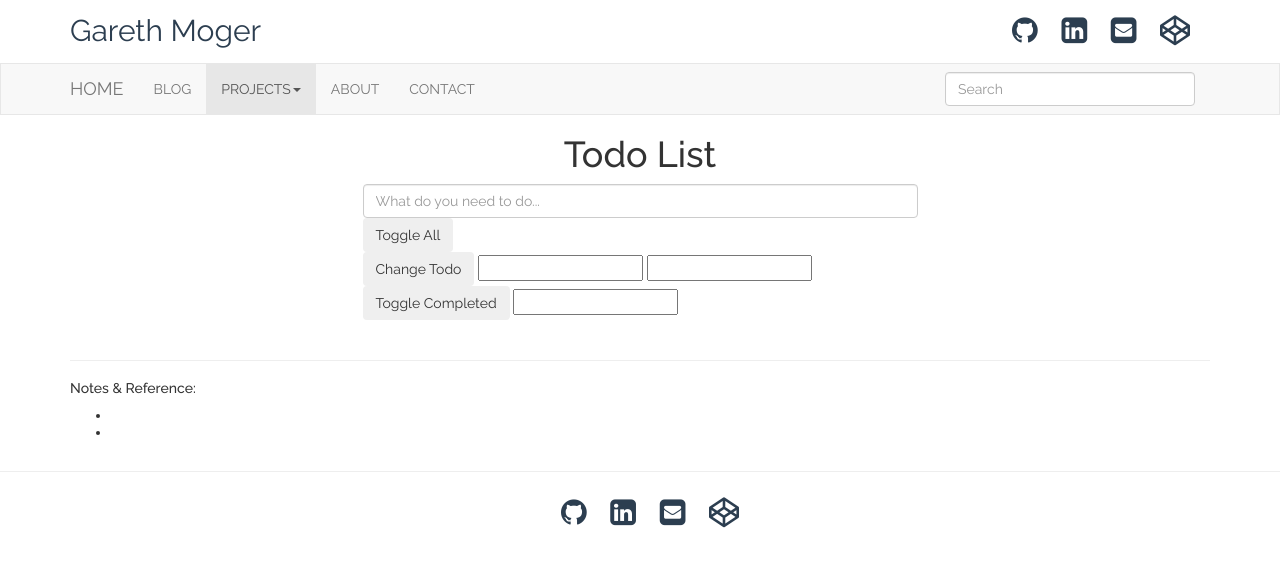
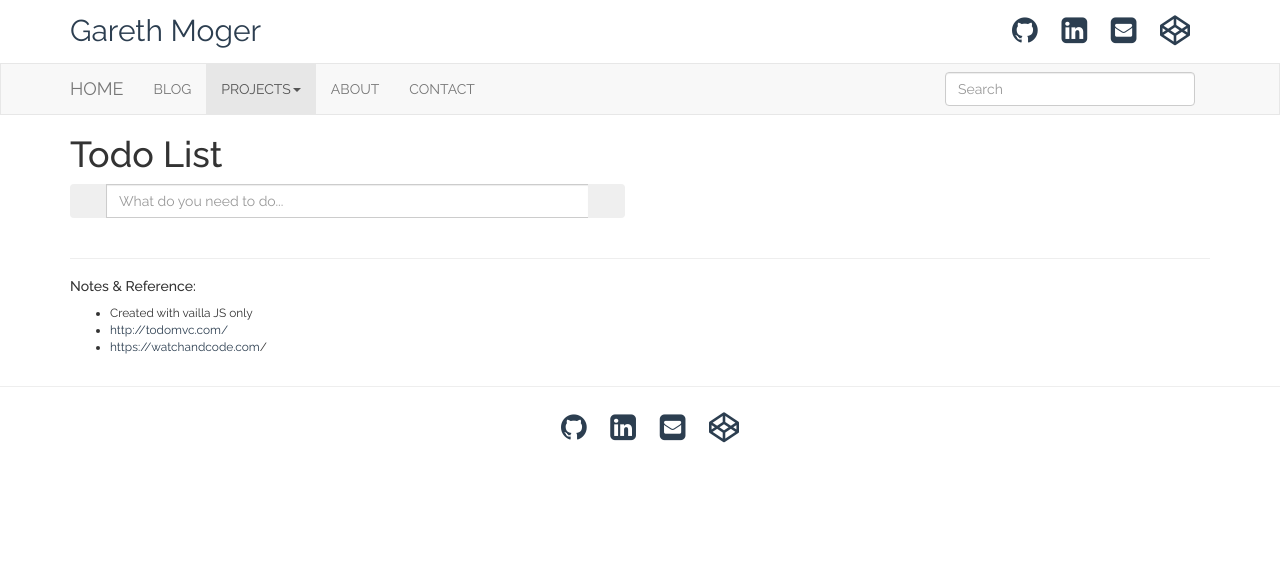
Before and after one commit to gmojo/django-portfolio, a Django app: page /projects/todo/ in a window 1280 px wide. Shown: the top 567 px of the page. Run offline with Django 3.2, Linux system fonts and the light colour scheme; some libraries are stand-ins or nearby versions; some web fonts are replaced.

Commit message:
todo app version 1 complete

```diff
--- a/portfolio/projects/templates/projects/todo.html
+++ b/portfolio/projects/templates/projects/todo.html
@@ -5,8 +5,8 @@
 
 <style>
     .checked {
-      background: #888;
-      color: #fff;
+      background: lightgrey;
+      color: red;
       text-decoration: line-through;
     }
     ul li {
@@ -22,25 +22,21 @@
     <div class="container">
 
         <div class="row">
-            <div class="col-md-6 col-md-offset-3">
-                <h1 class="text-center">Todo List</h1>
-                <div>
+            <div class="col-md-6">
+                <h1>Todo List</h1>
+
+                <div class="input-group">
+                    <span class="input-group-btn">
+                        <button class="btn" onclick="handlers.toggleAll()">
+                            <span class="glyphicon glyphicon-ok" aria-hidden="true"></span>
+                        </button>
+                    </span>
                     <input class="form-control input-md" id="addTodoTextInput" type="text" placeholder="What do you need to do...">
-                </div>
-
-                <div>
-                    <button class="btn" onclick="handlers.toggleAll()">Toggle All</button>
-                </div>
-
-                <div>
-                    <button class="btn" onclick="handlers.changeTodo()">Change Todo</button>
-                    <input id="changeTodoPositionInput" type="number">
-                    <input id="changeTodoTextInput" type="text">
-                </div>
-
-                <div>
-                    <button class="btn" onclick="handlers.toggleCompleted()">Toggle Completed</button>
-                    <input id="toggleCompletedPositionInput" type="number">
+                    <span class="input-group-btn">
+                        <button class="btn" onclick="handlers.deleteAll()">
+                            <span class="glyphicon glyphicon-trash" aria-hidden="true"></span>
+                        </button>
+                    </span>
                 </div>
 
                 <ul id="todos" class="list-group">
@@ -53,15 +49,14 @@
         <small>
             <h5>Notes & Reference: </h5>
             <ul>
-                <li></li>
-                <li></li>
+                <li>Created with vailla JS only</li>
+                <li><a href="http://todomvc.com/">http://todomvc.com/</a></li>
+                <li><a href="https://watchandcode.com">https://watchandcode.com</a>/</li>
             </ul>
         </small>
 
     </div>
 
-{% block javascript %}
 <script src="{% static 'JS/todoapp.js' %}"></script>
-{% endblock %}
 
 {% endblock %}
--- a/portfolio/static/JS/todoapp.js
+++ b/portfolio/static/JS/todoapp.js
@@ -1,7 +1,3 @@
-/**
- * Created by GarethMoger.com on 10/07/2017.
- */
-
 var ENTER_KEY = 13;
 var ESCAPE_KEY = 27;
 
@@ -18,127 +14,141 @@ var todoList = {
     },
     deleteTodo: function(position) {
         this.todos.splice(position, 1);
-  },
-  toggleCompleted: function(position) {
-    var todo = this.todos[position];
-    todo.completed = !todo.completed;
-  },
-  toggleAll: function() {
-    var totalTodos = this.todos.length;
-    var completedTodos = 0;
-
-    // Get number of completed todos.
-    this.todos.forEach(function(todo){
-      if (todo.completed === true) {
-        completedTodos++;
-      }
-    });
-
-    // If everything’s true, make everything false, else make everything true
-    this.todos.forEach(function(todo){
-      if (completedTodos === totalTodos){
-        todo.completed = false;
-      } else {
-        todo.completed = true;
-      }
-    });
     }
 };
 
 var handlers = {
     addTodo: function(input) {
         todoList.addTodo(input.value);
-        input.value = '';
+        input.value = "";
         view.displayTodos();
     },
     changeTodo: function() {
-        var changeTodoPositionInput = document.getElementById('changeTodoPositionInput');
-        var changeTodoTextInput = document.getElementById('changeTodoTextInput');
-        todoList.changeTodo(changeTodoPositionInput.valueAsNumber, changeTodoTextInput.value);
-        changeTodoPositionInput.value = '';
-        changeTodoTextInput.value = '';
+        var changeTodoPositionInput = document.getElementById(
+            "changeTodoPositionInput"
+        );
+        var changeTodoTextInput = document.getElementById("changeTodoTextInput");
+        todoList.changeTodo(
+            changeTodoPositionInput.valueAsNumber,
+            changeTodoTextInput.value
+        );
+        changeTodoPositionInput.value = "";
+        changeTodoTextInput.value = "";
         view.displayTodos();
     },
     deleteTodo: function(position) {
         todoList.deleteTodo(position);
         view.displayTodos();
     },
-    toggleCompleted: function() {
-        var toggleCompletedPositionInput = document.getElementById('toggleCompletedPositionInput');
-        todoList.toggleCompleted(toggleCompletedPositionInput.valueAsNumber);
-        toggleCompletedPositionInput.value = '';
-        view.displayTodos();
-    },
     toggleAll: function() {
-        todoList.toggleAll();
-        view.displayTodos();
+        var lis = document.getElementById("todos").getElementsByTagName("li");
+        var lisCount = lis.length;
+        var checkedCount = 0;
+
+        //count total with checked class and if same as total lis then remove checked class
+        for (var i = 0; i < lisCount; i++) {
+            if (lis[i].classList.contains("checked")) {
+                checkedCount += 1;
+            }
+        };
+
+        if (lisCount === checkedCount) {
+            for (var i = 0; i < lisCount; i++) {
+                lis[i].classList.remove("checked");
+                todoList.todos[lis[i].id].completed = false;
+            };
+        } else {
+            for (var i = 0; i < lisCount; i++) {
+                lis[i].classList.add("checked");
+                todoList.todos[lis[i].id].completed = true;
+            };
+        }
     },
     markCompleted: function(element) {
-        if(element.classList.contains('checked')){
-            element.classList.remove('checked');
+        var todo = todoList.todos[element.id];
+
+        if (element.classList.contains("checked")) {
+            todo.completed = !todo.completed;
+            element.classList.remove("checked");
         } else {
-            element.classList.add('checked');
+            todo.completed = !todo.completed;
+            element.classList.add("checked");
         }
+    },
+    deleteAll: function() {
+        todoList.todos.length = 0;
+        view.displayTodos();
     }
 };
 
 var view = {
     displayTodos: function() {
-        var todosUl = document.getElementById('todos');
-        todosUl.innerHTML = '';
-
+        var todosUl = document.getElementById("todos");
+        todosUl.innerHTML = "";
 
         todoList.todos.forEach(function(todo, position) {
-            var todoLi = document.createElement('li');
-            var todoTextWithCompletion = '';
+            var todoLi = document.createElement("li");
+            var todoTextWithCompletion = "";
 
-            if (todo.completed === true) {
-                todoTextWithCompletion = '(x) ' + todo.todoText;
-            } else {
-                todoTextWithCompletion = '( ) ' + todo.todoText;
-            }
+            todoTextWithCompletion = todo.todoText;
 
             todoLi.id = position;
             todoLi.textContent = todoTextWithCompletion;
-            todoLi.className = 'list-group-item';
+
+            if (todo.completed === false) {
+                todoLi.className = "list-group-item";
+            } else {
+                todoLi.className = "list-group-item checked";
+            }
+
             todoLi.appendChild(this.createDeleteButton());
             todosUl.appendChild(todoLi);
         }, this);
     },
-    createDeleteButton: function(){
-        var deleteButton = document.createElement('button');
-        deleteButton.textContent = 'X';
-        deleteButton.className = 'deleteButton btn btn-xs pull-right';
-        //add <span class="glyphicon glyphicon-trash"></span>
-        //add <span><input type="checkbox" value=""></span>
+    createDeleteButton: function() {
+        var deleteButton = document.createElement("button");
+        deleteButton.className = "deleteButton btn btn-xs pull-right";
+
+        var icon = document.createElement("span");
+        icon.className = "glyphicon glyphicon-trash";
+
+        deleteButton.appendChild(icon);
 
         return deleteButton;
     },
-    setUpEventListeners: function(){
-        var todosUl = document.getElementById('todos');
-        var addTodoTextInput = document.getElementById('addTodoTextInput');
+    setUpEventListeners: function() {
+        var todosUl = document.getElementById("todos");
+        var addTodoTextInput = document.getElementById("addTodoTextInput");
 
         //if enter addTodo else if escape remove input
-        addTodoTextInput.addEventListener('keyup', function(event){
-           if(event.which === ENTER_KEY) {
+        addTodoTextInput.addEventListener(
+            "keyup",
+            function() {
+                if (event.which === ENTER_KEY) {
                     handlers.addTodo(addTodoTextInput);
                 }
-            if(event.which === ESCAPE_KEY) {
-               addTodoTextInput.value = '';
+                if (event.which === ESCAPE_KEY) {
+                    addTodoTextInput.value = "";
                 }
-        });
+            },
+            false
+        );
 
         //get element that was clicked and run appropriate handler
-        todosUl.addEventListener('click', function(event){
+        todosUl.addEventListener(
+            "click",
+            function(event) {
                 var elementClicked = event.target;
 
-            if (elementClicked.className === 'deleteButton btn btn-xs pull-right'){
-                handlers.deleteTodo(parseInt(elementClicked.parentNode.id));
+                if (elementClicked.className === "glyphicon glyphicon-trash") {
+                    handlers.deleteTodo(parseInt(elementClicked.closest("LI").id));
                 }
-            if (elementClicked.tagName === 'LI'){
+                if (elementClicked.tagName === "LI") {
                     handlers.markCompleted(elementClicked);
                 }
-        });
+            },
+            false
+        );
     }
 };
 
--- a/portfolio/templates/base.html
+++ b/portfolio/templates/base.html
@@ -10,6 +10,10 @@
     <meta name="google" content="notranslate">
     <meta http-equiv="Content-Language" content="en">
     <meta name="description" content="{{ description }}">
+
+    <link rel="icon" type="image/png" href="{% static 'img/favicon-16x16.png' %}" sizes="16x16">
+    <link rel="icon" type="image/png" href="{% static 'img/favicon-32x32.png' %}" sizes="32x32">
+    <link rel="icon" type="image/png" href="{% static 'img/favicon-96x96.png' %}" sizes="96x96">
 
     {% block addhead %}{% endblock %}
 
@@ -70,6 +74,7 @@
                                 <li><a href="{% url 'projects:projects' %}">All</a></li>
                                 <li><a href="{% url 'projects:weatherapi' %}">Weather App</a></li>
                                 <li><a href="{% url 'projects:githubapi' %}">GitHub API</a></li>
+                                <li><a href="{% url 'projects:todo' %}">Todo List</a></li>
                             </ul>
                     </li>
                     <li {% if "/about/" in request.path %}class="active"{% endif %}><a href="{% url 'home:about' %}">ABOUT</a></li>
```
Also changed, not shown: portfolio/static/img/favicon-16x16.png (added), portfolio/static/img/favicon-32x32.png (added), portfolio/static/img/favicon-96x96.png (added). Lines whose indentation alone changed are shown as unchanged.
